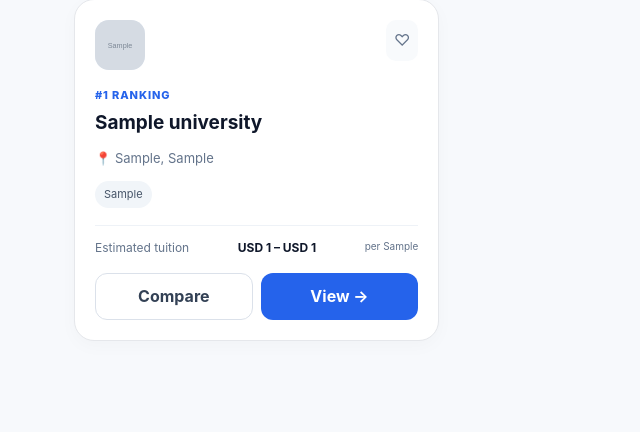
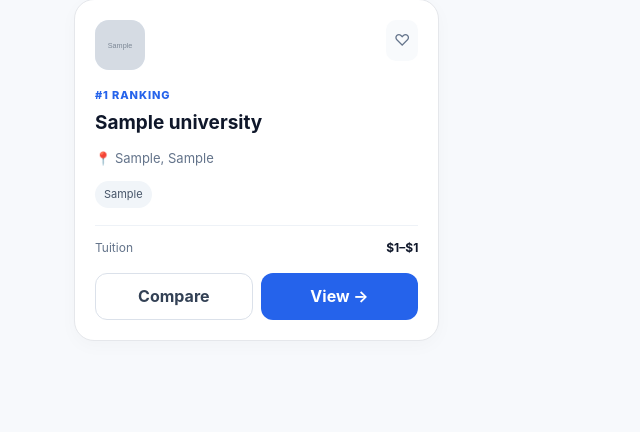
Before and after one commit to michaeloentoro30-ux/UniScout, a Flask app: page / in a window 1280 px wide. Shown: the part 854-1286 px from the top of the page, without its empty margins (0-640 px from the left). Run offline with Flask 3, Linux system fonts and the light colour scheme; tables that the repository leaves empty hold one stand-in row (values such as "Sample post"); grey boxes marked "Sample" are stand-in pictures.

Commit message:
Simplify card template and enhance layout
Refactor HTML structure and improve readability.

```diff
--- a/templates/_card.html
+++ b/templates/_card.html
@@ -1,21 +1,9 @@
 <article class="uni-card">
-
     <div class="card-top">
-
         {% if u.logo_url %}
-
-            <img
-                class="logo"
-                src="{{ u.logo_url }}"
-                alt=""
-            >
-
+            <img class="logo" src="{{ u.logo_url }}" alt="">
         {% else %}
-
-            <div class="logo placeholder">
-                🎓
-            </div>
-
+            <div class="logo placeholder">🎓</div>
         {% endif %}
 
         <button
@@ -25,105 +13,44 @@
         >
             ♡
         </button>
-
     </div>
 
-
     <div class="rank">
-
         {% if u.ranking %}
-
             #{{ u.ranking }} ranking
-
         {% else %}
-
             Ranking not available
-
         {% endif %}
-
     </div>
 
-
-    <h3>
-        {{ u.name }}
-    </h3>
-
+    <h3>{{ u.name }}</h3>
 
     <p class="location">
-
-        📍
-        {{ u.city or 'City not available' }},
+        📍 {{ u.city or 'City not available' }},
         {{ u.country or 'Country not available' }}
-
     </p>
 
-
     <div class="tags">
-
         {% for m in u.majors_list[:2] %}
-
-            <span>
-                {{ m }}
-            </span>
-
+            <span>{{ m }}</span>
         {% endfor %}
-
     </div>
 
-
     <div class="card-info">
-
-        <span>
-            Estimated tuition
-        </span>
-
+        <span>Tuition</span>
 
         <strong>
-
-            {% if u.tuition_min is not none
-                and u.tuition_max is not none %}
-
-                {{ u.tuition_currency or 'USD' }}
-
-                {{ "{:,.0f}".format(
-                    u.tuition_min
-                ) }}
-
-                –
-
-                {{ u.tuition_currency or 'USD' }}
-
-                {{ "{:,.0f}".format(
-                    u.tuition_max
-                ) }}
-
+            {% if u.tuition_min and u.tuition_max %}
+                {{ u.tuition_min|money }}–{{ u.tuition_max|money }}
+            {% elif u.tuition_min %}
+                From {{ u.tuition_min|money }}
             {% else %}
-
                 Not available
-
             {% endif %}
-
         </strong>
-
-
-        <small>
-
-            per
-            {{ u.tuition_period or 'year' }}
-
-            {% if u.tuition_estimated %}
-
-                · estimated
-
-            {% endif %}
-
-        </small>
-
     </div>
 
-
     <div class="card-actions">
-
         <button
             class="btn ghost compare-btn"
             data-id="{{ u.id }}"
@@ -131,17 +58,11 @@
             Compare
         </button>
 
-
         <a
             class="btn primary"
-            href="{{ url_for(
-                'university',
-                university_id=u.id
-            ) }}"
+            href="{{ url_for('university', university_id=u.id) }}"
         >
             View →
         </a>
-
     </div>
-
 </article>
```
